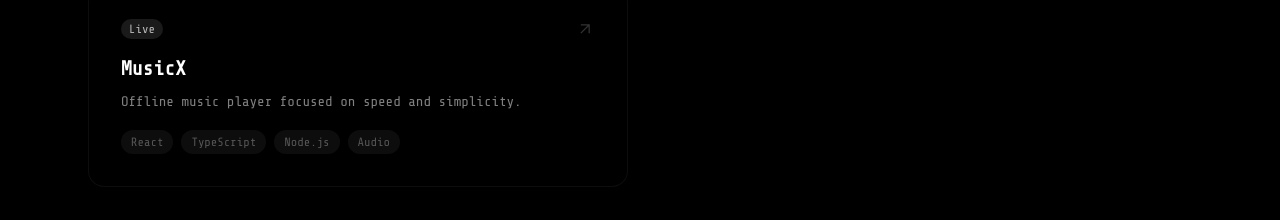
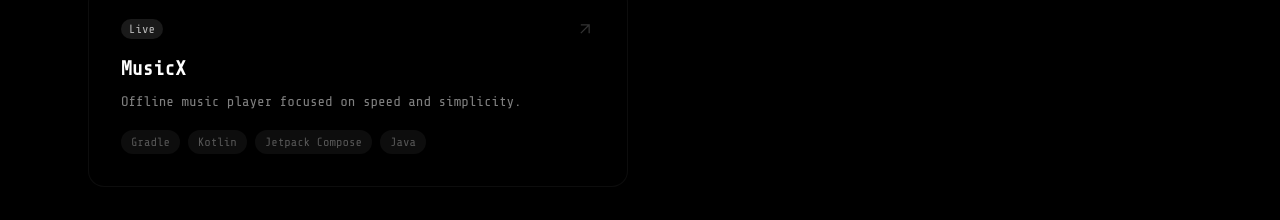
Before and after one commit to yummyfiles/yummyfiles-website, a React (Vite) app: page / in a window 1280 px wide. Shown: the part 1711-1931 px from the top of the page. Built offline with nearby package versions, Linux system fonts and the light colour scheme.

Commit message:
Update MusicX tech stack tags to Gradle, Kotlin, Jetpack Compose, Java

```diff
--- a/index.html
+++ b/index.html
@@ -17,7 +17,7 @@
     <link rel="preconnect" href="https://fonts.googleapis.com" />
     <link rel="preconnect" href="https://fonts.gstatic.com" crossorigin />
     <link href="https://fonts.googleapis.com/css2?family=Share+Tech+Mono&display=swap" rel="stylesheet" />
-    <title>Yummyfiles — Github developer.</title>
+    <title>Yummyfiles — Github developer</title>
   </head>
   <body>
     <div id="root"></div>
--- a/src/data/projects.ts
+++ b/src/data/projects.ts
@@ -16,7 +16,7 @@ export const projects: Project[] = [
     description: 'Offline music player focused on speed and simplicity.',
     longDescription:
       'MusicX is an offline music player I built because I was tired of ads and bloated apps. It plays your local files, makes playlists, and just works. No accounts, no internet needed. Working on a v2 with some new ideas.',
-    tags: ['React', 'TypeScript', 'Node.js', 'Audio'],
+    tags: ['Gradle', 'Kotlin', 'Jetpack Compose', 'Java'],
     links: [
       { label: 'GitHub', url: 'https://github.com/yummyfiles/MusicX' },
     ],
```
